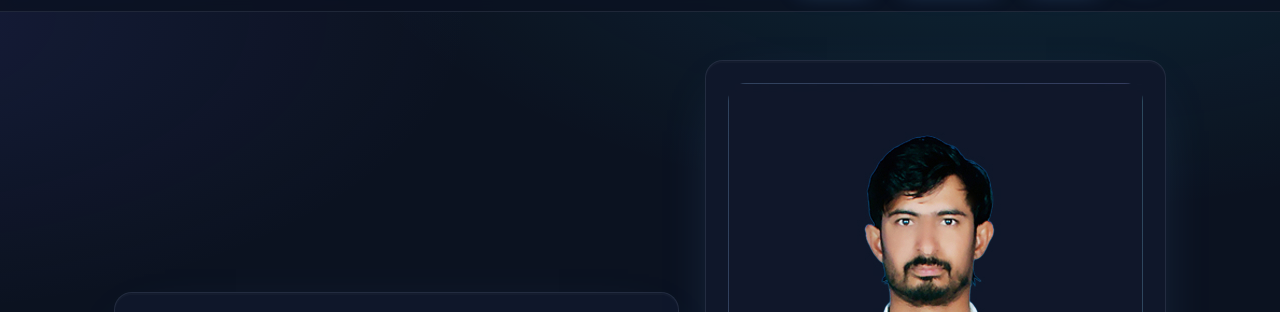
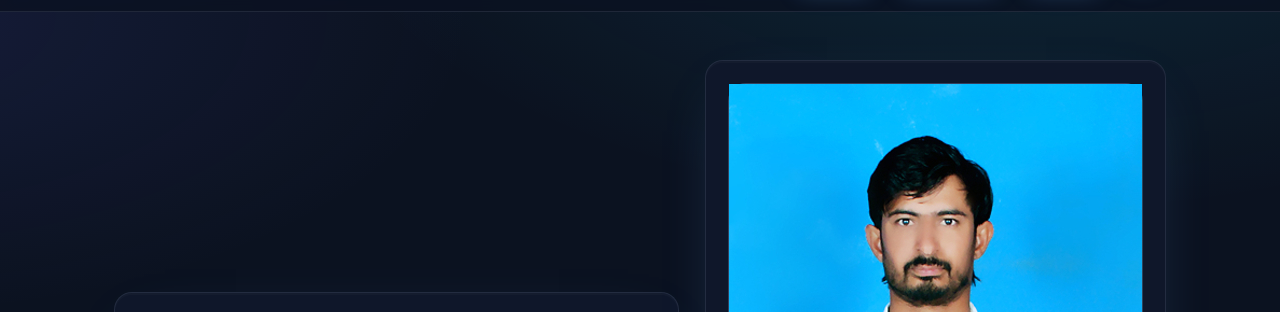
Before and after one commit to Surendra089/Resume, a plain HTML site: page index.html in a window 1280 px wide. Shown: the part 65-377 px from the top of the page. Drawn offline with Linux system fonts and the light colour scheme.

Commit message:
Update index.html

```diff
--- a/index.html
+++ b/index.html
@@ -181,7 +181,7 @@
       </div>
       <div class="card">
         <div class="avatar" aria-label="Profile photo">
-            <img src="111.jpg" alt="Surendra Kumawat" loading="lazy">
+            <img src="avtr.jpeg" alt="Surendra Kumawat" loading="lazy">
           </div>
 
         <div class="section">
```
